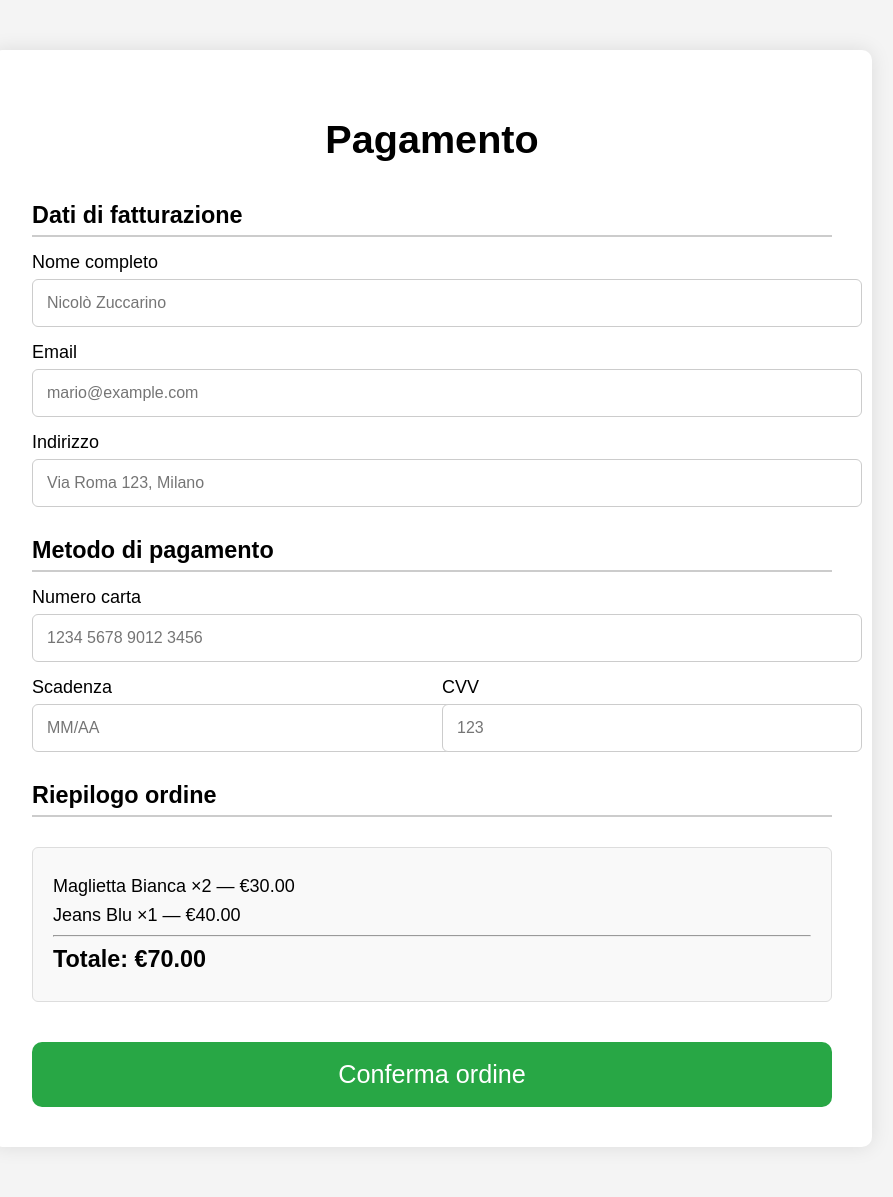
After one commit to Zucca-69/web-application, a PHP site: page /pagamento.php in a window 1280 px wide. The commit adds this page. Shown: the whole page, without its empty margins (208-1101 px from the left). Run offline with PHP 8.4, Linux system fonts and the light colour scheme.

Commit message:
FIXED: messaggio di errore se sbagli la password. ADDED: pagamento.php da paglioni.

```diff
--- a/files_web/pagine/mostra-prodotti.php
+++ b/files_web/pagine/mostra-prodotti.php
@@ -18,6 +18,7 @@
 
 </head>
 <?php include '../php_files/header_check.php'; ?>
+<?php include '../php_files/db_connection.php'; ?>
 
 <body>
     <?php
@@ -28,8 +29,6 @@
             // Ottieni l'ID del prodotto dalla query string
             $productId = $_GET['productId'];
 
-            // Connessione al database
-            include '../php_files/db_connection.php';
 
             // Prepara la query per inserire l'interazione nel database
             $query = $conn->prepare("INSERT INTO interazioni (FKuserId, FKproductId, FKcartId, tipologia, timestamp)
--- /dev/null
+++ b/files_web/pagine/pagamento.php
@@ -0,0 +1,139 @@
+<!DOCTYPE html>
+<html lang="it">
+<head>
+  <meta charset="UTF-8">
+  <title>Pagamento</title>
+  <style>
+    body {
+      font-family: Arial, sans-serif;
+      background-color: #f4f4f4;
+      margin: 0;
+      padding: 0;
+    }
+
+    .payment-container {
+      max-width: 800px;
+      margin: 50px auto;
+      background-color: white;
+      padding: 40px;
+      border-radius: 10px;
+      box-shadow: 0 0 20px rgba(0,0,0,0.1);
+      font-size: 18px;
+    }
+
+    h1 {
+      text-align: center;
+      margin-bottom: 40px;
+      font-size: 2.2em;
+    }
+
+    .section-title {
+      font-weight: bold;
+      margin-top: 30px;
+      font-size: 1.3em;
+      border-bottom: 2px solid #ccc;
+      padding-bottom: 6px;
+    }
+
+    label {
+      display: block;
+      margin-top: 15px;
+    }
+
+    input[type="text"],
+    input[type="email"],
+    input[type="number"] {
+      width: 100%;
+      padding: 14px;
+      margin-top: 6px;
+      border: 1px solid #ccc;
+      border-radius: 6px;
+      font-size: 16px;
+    }
+
+    .row {
+      display: flex;
+      gap: 20px;
+    }
+
+    .row > div {
+      flex: 1;
+    }
+
+    .order-summary {
+      margin-top: 30px;
+      background-color: #f9f9f9;
+      padding: 20px;
+      border-radius: 6px;
+      border: 1px solid #ddd;
+    }
+
+    .order-summary p {
+      margin: 8px 0;
+    }
+
+    .order-summary strong {
+      font-size: 1.3em;
+    }
+
+    .confirm-btn {
+      display: block;
+      width: 100%;
+      padding: 18px;
+      margin-top: 40px;
+      background-color: #28a745;
+      color: white;
+      border: none;
+      font-size: 1.4em;
+      border-radius: 10px;
+      cursor: pointer;
+    }
+
+    .confirm-btn:hover {
+      background-color: #218838;
+    }
+  </style>
+</head>
+<body>
+
+  <div class="payment-container">
+    <h1>Pagamento</h1>
+
+    <div class="section-title">Dati di fatturazione</div>
+    <label>Nome completo</label>
+    <input type="text" placeholder="Nicolò Zuccarino">
+
+    <label>Email</label>
+    <input type="email" placeholder="mario@example.com">
+
+    <label>Indirizzo</label>
+    <input type="text" placeholder="Via Roma 123, Milano">
+
+    <div class="section-title">Metodo di pagamento</div>
+    <label>Numero carta</label>
+    <input type="text" placeholder="1234 5678 9012 3456">
+
+    <div class="row">
+      <div>
+        <label>Scadenza</label>
+        <input type="text" placeholder="MM/AA">
+      </div>
+      <div>
+        <label>CVV</label>
+        <input type="text" placeholder="123">
+      </div>
+    </div>
+
+    <div class="section-title">Riepilogo ordine</div>
+    <div class="order-summary">
+      <p>Maglietta Bianca ×2 — €30.00</p>
+      <p>Jeans Blu ×1 — €40.00</p>
+      <hr>
+      <p><strong>Totale: €70.00</strong></p>
+    </div>
+
+    <button class="confirm-btn">Conferma ordine</button>
+  </div>
+
+</body>
+</html>
--- a/files_web/php_files/register_handler.php
+++ b/files_web/php_files/register_handler.php
@@ -52,5 +52,5 @@ if (isset($_POST['username'])) {
     $stmt_check->close();
     if (isset($stmt_insert)) $stmt_insert->close();
     $conn->close();
-}
+    }
 ?>
```
Also changed, not shown: files_web/css/autenticazione.css (+7 -0 lines), files_web/pagine/login.php (+26 -4 lines), files_web/php_files/login_handler.php (+5 -3 lines).
